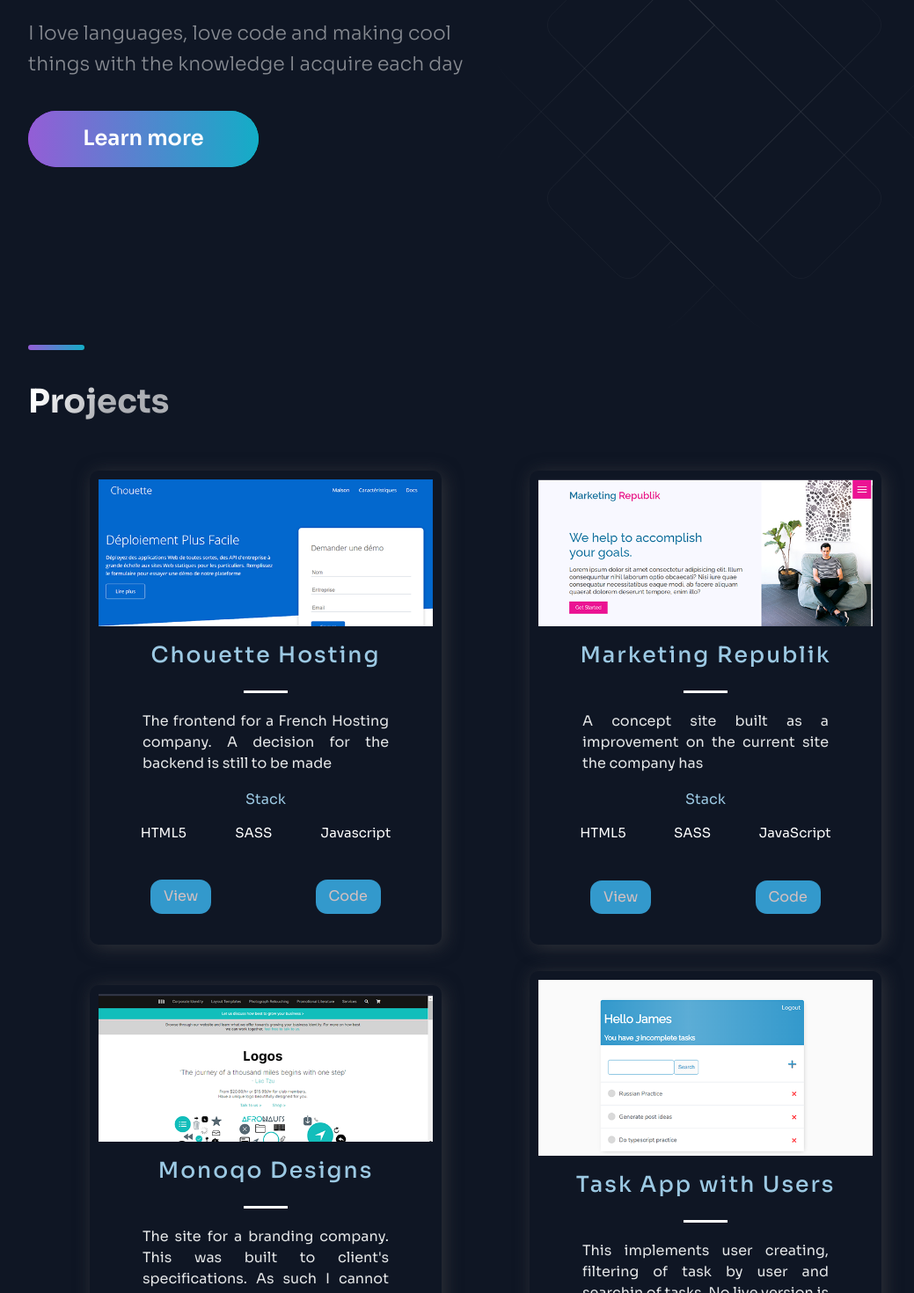
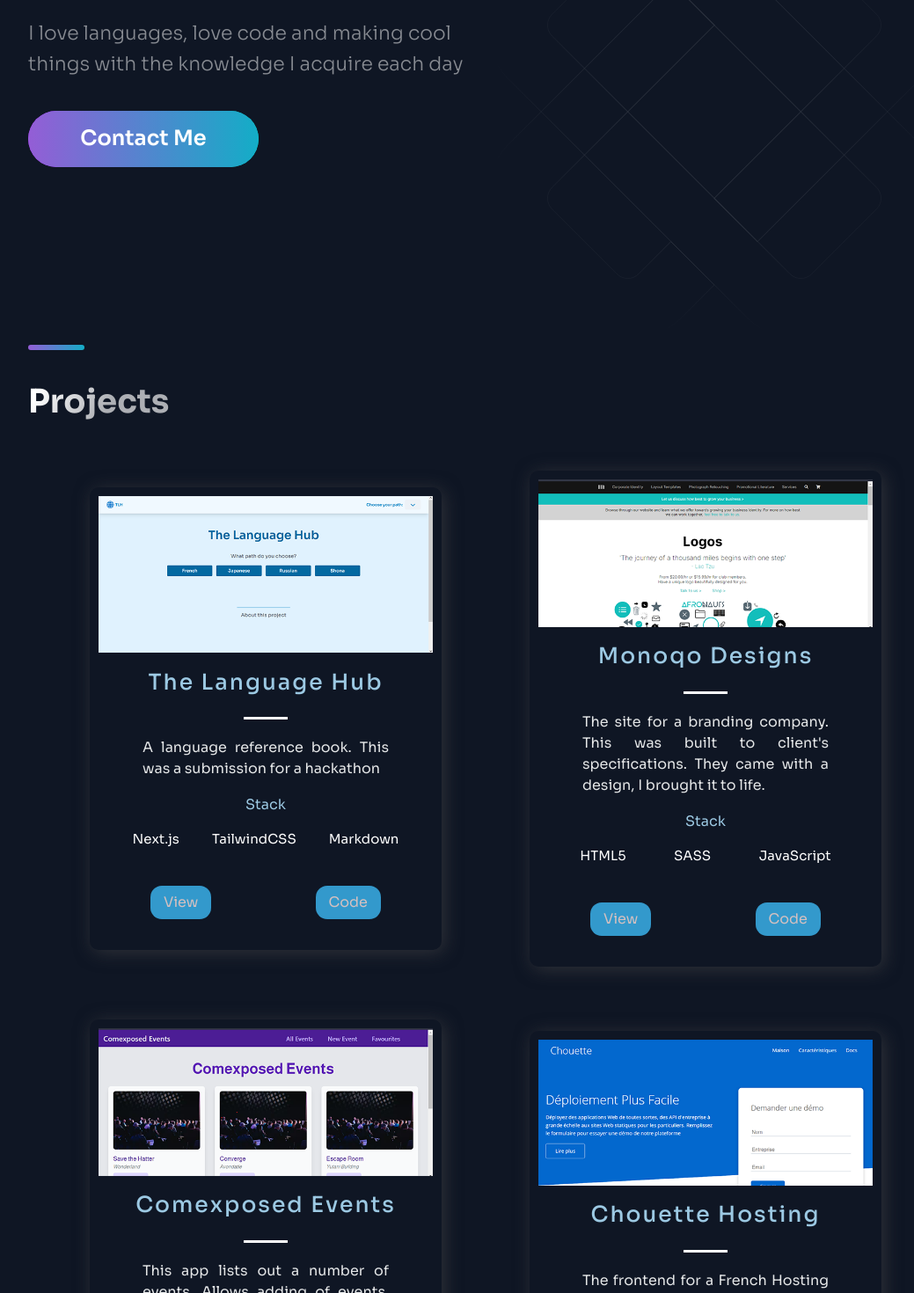
Before and after one commit to Psypher1/portfolio-next, a Next.js app: page / in a window 1280 px wide. Shown: the part 240-1710 px from the top of the page at 88% size, without its empty margins (88-1127 px from the left). Built offline with nearby package versions, Linux system fonts and the light colour scheme.

Commit message:
added project and meta stuff

```diff
--- a/src/components/Hero/Hero.js
+++ b/src/components/Hero/Hero.js
@@ -20,7 +20,7 @@ const Hero = () => (
         acquire each day
       </SectionText>
       <Button onClick={() => (window.location = "mailto:jamesmidzi@gmail.com")}>
-        Learn more
+        Contact Me
       </Button>
     </LeftSection>
   </Section>
--- a/src/components/Projects/ProjectsStyles.js
+++ b/src/components/Projects/ProjectsStyles.js
@@ -17,8 +17,9 @@ export const GridContainer = styled.section`
   @media ${(props) => props.theme.breakpoints.sm} {
     display: flex;
     flex-direction: column;
-    padding: 2rem;
-    padding-bottom: 0;
+    padding: 2rem 2.5rem;
+
+    margin-bottom: 2rem;
   }
 `;
 export const BlogCard = styled.div`
@@ -27,8 +28,10 @@ export const BlogCard = styled.div`
   text-align: center;
   width: 400px;
   padding: 10px;
+  margin-bottom: 3rem;
   @media ${(props) => props.theme.breakpoints.sm} {
     width: 100%;
+    margin-bottom: 2rem;
   }
 `;
 export const TitleContent = styled.div`
--- a/src/constants/constants.js
+++ b/src/constants/constants.js
@@ -1,4 +1,34 @@
 export const projects = [
+  {
+    title: "The Language Hub",
+    description:
+      "A language reference book. This was a submission for a hackathon",
+    image: "/images/tlh.png",
+    tags: ["Next.js", "TailwindCSS", "Markdown"],
+    source: "https://github.com/Psypher1/the-language-hub",
+    visit: "https://thelanguagehub.netlify.app/",
+    id: 0,
+  },
+  {
+    title: "Monoqo Designs",
+    description:
+      "The site for a branding company. This was built to client's specifications. They came with a design, I brought it to life.",
+    image: "/images/monoqo.png",
+    tags: ["HTML5", , "SASS", "JavaScript"],
+    source: "https://github.com/Psypher1/",
+    visit: "https://monoqo.netlify.app/",
+    id: 1,
+  },
+  {
+    title: "Comexposed Events",
+    description:
+      "This app lists out a number of events. Allows adding of events. This is the current version. Refactoring is still in progress",
+    image: "/images/comexposed.png",
+    tags: ["Nextjs", "MongoDB", "TailwindCSS"],
+    source: "https://github.com/Psypher1/comexposed-events",
+    visit: "https://comexposed-events.vercel.app/",
+    id: 2,
+  },
   {
     title: "Chouette Hosting",
     description:
@@ -7,7 +37,7 @@ export const projects = [
     tags: ["HTML5", "SASS", "Javascript"],
     source: "https://github.com/Psypher1/chouette-website",
     visit: "https://chouettehosting.netlify.app/",
-    id: 0,
+    id: 3,
   },
   {
     title: "Marketing Republik",
@@ -17,18 +47,9 @@ export const projects = [
     tags: ["HTML5", , "SASS", "JavaScript"],
     source: "https://github.com/Psypher1/marketing-republik",
     visit: "https://marketingrepublik.netlify.app/",
-    id: 1,
+    id: 4,
   },
-  {
-    title: "Monoqo Designs",
-    description:
-      "The site for a branding company. This was built to client's specifications. As such I cannot share the source.",
-    image: "/images/monoqo.png",
-    tags: ["HTML5", , "SASS", "JavaScript"],
-    source: "https://github.com/Psypher1/",
-    visit: "https://monoqo.netlify.app/",
-    id: 2,
-  },
+
   {
     title: "Task App with Users",
     description:
@@ -37,17 +58,7 @@ export const projects = [
     tags: ["Python", "Django"],
     source: "https://github.com/Psypher1/django-todo-with-users",
     visit: "https://github.com/Psypher1/",
-    id: 3,
-  },
-  {
-    title: "Comexposed Events",
-    description:
-      "This app lists out a number of events. Allows adding of events. This is the current version. Refactoring is still in progress",
-    image: "/images/comexposed.png",
-    tags: ["Nextjs", "MongoDB", "TailwindCss"],
-    source: "https://github.com/Psypher1/comexposed-events",
-    visit: "https://comexposed-events.vercel.app/",
-    id: 4,
+    id: 5,
   },
 ];
 
--- a/src/pages/_document.js
+++ b/src/pages/_document.js
@@ -35,6 +35,12 @@ export default class MyDocument extends Document {
             href="https://fonts.googleapis.com/css2?family=Sora:wght@100;200;300;400;500;600;700&display=swap"
             rel="stylesheet"
           />
+
+          <title>James Midzi</title>
+          <meta
+            name="description"
+            content="Each day is a chance to learn something new. I enjoy sharing those things I learn"
+          />
         </Head>
         <body>
           <Main />
```
Also changed, not shown: public/images/tlh.png (added).
